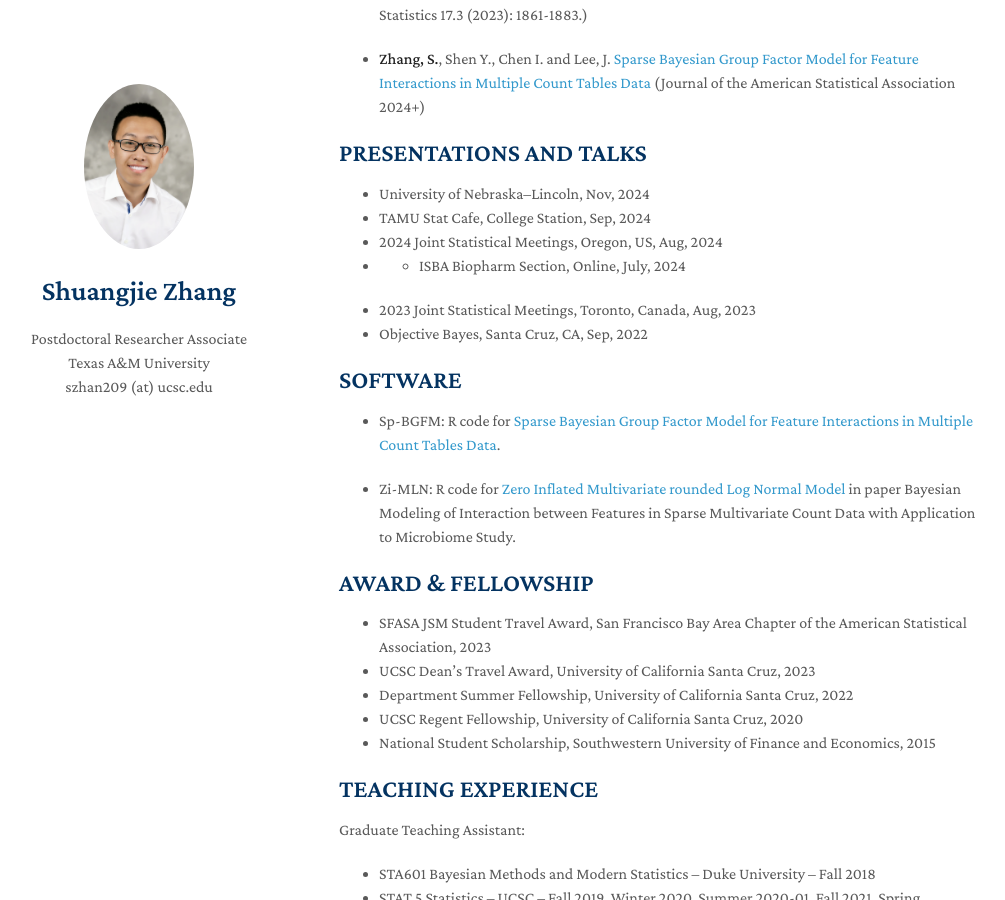
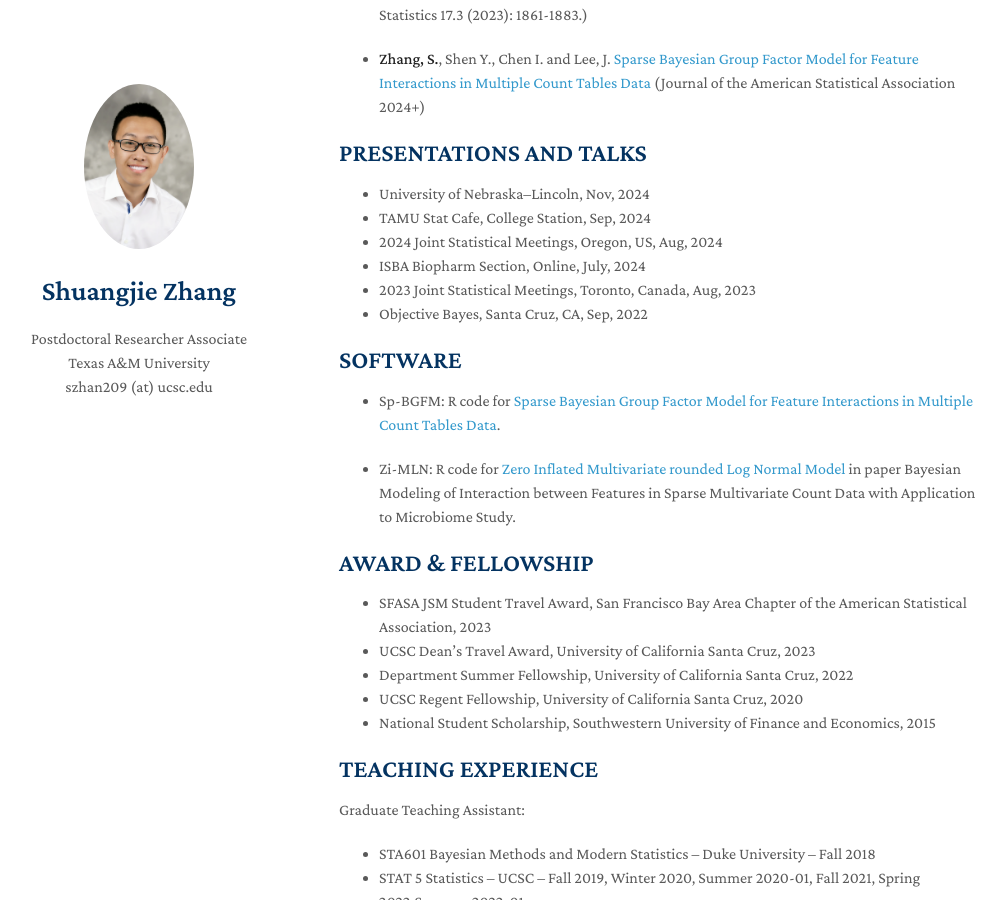
Before and after one commit to shuang-jie/shuang-jie.github.io, a Jekyll site: the page built from index.md, in a window 1280 px wide and 900 px high, scrolled down 610 px. Shown: the whole window, without its empty margins (131-1136 px from the left). Built offline with Jekyll 4.4.1, drawn with Linux system fonts in a browser that asks for light colours; nearby versions of some CDN libraries; a style sheet for code colours, icons or effects is not loaded.

```diff
--- a/index.md
+++ b/index.md
@@ -29,7 +29,7 @@ Welcome! I am currently a postdoctoral researcher associate at [Texas A&M Univer
 * University of Nebraska–Lincoln, Nov, 2024
 * TAMU Stat Cafe, College Station, Sep, 2024
 * 2024 Joint Statistical Meetings, Oregon, US, Aug, 2024
-* * ISBA Biopharm Section, Online, July, 2024
+* ISBA Biopharm Section, Online, July, 2024
 * 2023 Joint Statistical Meetings, Toronto, Canada, Aug, 2023
 * Objective Bayes, Santa Cruz, CA, Sep, 2022
 
```
